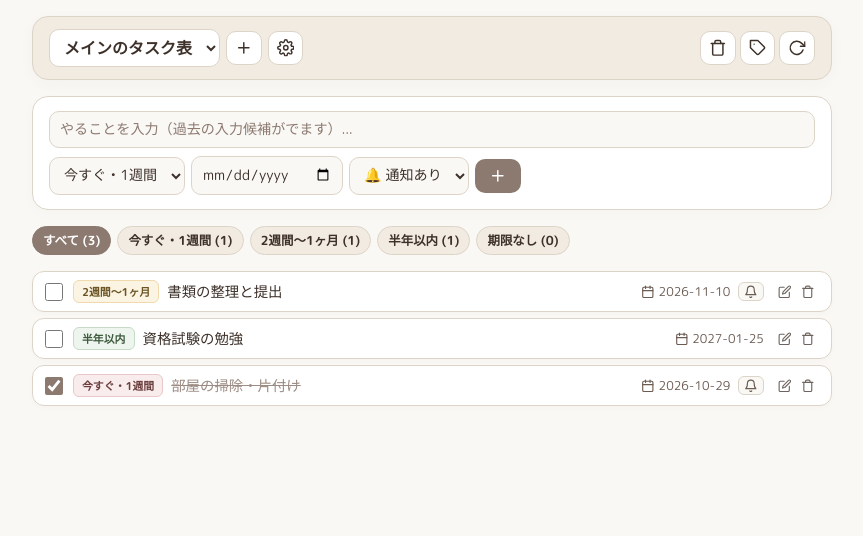
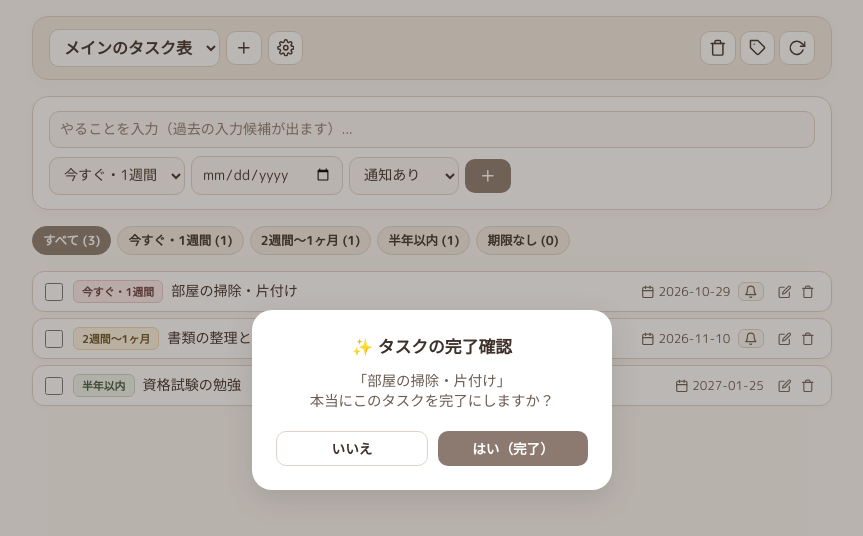
Before and after one commit to yuusyl51s2-source/-todo-, a plain HTML site: page index.html in a window 1280 px wide. Both pictures are taken after a click on the checkbox 262 px from the left and 291 px from the top of the page. Shown: the whole page, without its empty margins (208-1071 px from the left). Drawn offline with Linux system fonts and the light colour scheme.

Commit message:
Add files via upload

```diff
--- a/index.html
+++ b/index.html
@@ -3,7 +3,7 @@
 <head>
   <meta charset="UTF-8">
   <meta name="viewport" content="width=device-width, initial-scale=1.0">
-  <title>ToDo list</title>
+  <title>ToDo - タスク管理表</title>
 
   <!-- Google Fonts: M PLUS Rounded 1c -->
   <link rel="preconnect" href="https://fonts.googleapis.com">
@@ -84,7 +84,7 @@
     .icon-white svg { stroke: #FFFFFF; }
 
     /* ---------------------------------------------------------
-       ヘッダー・ワークスペース切替領域 (超コンパクト化)
+       ヘッダー・ワークスペース切替領域
        --------------------------------------------------------- */
     header {
       display: flex;
@@ -317,11 +317,15 @@
     }
 
     .task-title {
-      font-size: 0.9rem;
+      font-size: 0.88rem;
       font-weight: 500;
-      white-space: nowrap;
+      line-height: 1.35;
+      display: -webkit-box;
+      -webkit-line-clamp: 2;
+      -webkit-box-orient: vertical;
       overflow: hidden;
       text-overflow: ellipsis;
+      word-break: break-all;
     }
 
     .task-item.completed .task-title {
@@ -434,7 +438,7 @@
       background: #FFFFFF;
       border-radius: 20px;
       width: 100%;
-      max-width: 520px;
+      max-width: 420px;
       padding: 20px 24px;
       box-shadow: 0 10px 30px rgba(61, 49, 42, 0.15);
       max-height: 85vh;
@@ -567,7 +571,7 @@
   <symbol id="icon-arrow-down" viewBox="0 0 24 24"><line x1="12" y1="5" x2="12" y2="19"></line><polyline points="19 12 12 19 5 12"></polyline></symbol>
 </svg>
 
-<!-- 過去のタスク名の入力サジェスト（予測変換リスト） -->
+<!-- 過去のタスク名予測変換リスト -->
 <datalist id="taskTitleHistoryList"></datalist>
 
 <div class="app-container">
@@ -604,16 +608,14 @@
   <div class="add-card">
     <div class="input-group">
       <div class="input-row">
-        <!-- datalist連携による過去タスク名の自動予測変換機能 -->
-        <input type="text" id="taskTitle" class="input-title" list="taskTitleHistoryList" placeholder="やることを入力（過去の入力候補がでます）..." onkeydown="if(event.key==='Enter') addTask()">
+        <input type="text" id="taskTitle" class="input-title" list="taskTitleHistoryList" placeholder="やることを入力（過去の入力候補が出ます）..." onkeydown="if(event.key==='Enter') addTask()">
       </div>
       <div class="input-row">
         <select id="taskCategory" class="input-cat"></select>
         <input type="date" id="taskDueDate" class="input-date" title="期限日">
-        <!-- 通知あり / なし のシンプル選択 -->
         <select id="taskNotifyEnable" class="input-notify" title="通知のオン/オフ">
-          <option value="true">🔔 通知あり</option>
-          <option value="false">🔕 通知なし</option>
+          <option value="true"> 通知あり</option>
+          <option value="false"> 通知なし</option>
         </select>
         <button class="btn btn-primary btn-icon-only" style="padding: 7px 14px;" onclick="addTask()" title="タスクを追加">
           <span class="icon icon-white"><svg><use href="#icon-plus"/></svg></span>
@@ -630,6 +632,18 @@
   <!-- タスク一覧 -->
   <div class="task-list" id="taskList">
     <!-- 動的生成 -->
+  </div>
+</div>
+
+<!-- モーダル：タスク完了確認用カスタムポップアップ -->
+<div class="modal-overlay" id="completeConfirmModal">
+  <div class="modal-card" style="max-width: 360px; text-align: center; padding: 24px;">
+    <div style="font-size: 1.05rem; font-weight: 700; margin-bottom: 12px; color: var(--text-main);">✨ タスクの完了確認</div>
+    <p id="completeConfirmText" style="font-size: 0.9rem; color: var(--text-sub); margin-bottom: 20px; line-height: 1.4; white-space: pre-wrap;"></p>
+    <div style="display: flex; gap: 10px; justify-content: center;">
+      <button class="btn" style="flex: 1;" onclick="closeCompleteConfirm(false)">いいえ</button>
+      <button class="btn btn-primary" style="flex: 1;" onclick="closeCompleteConfirm(true)">はい（完了）</button>
+    </div>
   </div>
 </div>
 
@@ -661,8 +675,8 @@
       <div class="form-group">
         <label>通知設定</label>
         <select id="editTaskNotifyEnable">
-          <option value="true">🔔 通知あり（3日前19時＆当日朝5時）</option>
-          <option value="false">🔕 通知なし</option>
+          <option value="true"> 通知あり（3日前19時＆当日朝5時）</option>
+          <option value="false"> 通知なし</option>
         </select>
       </div>
     </div>
@@ -767,13 +781,14 @@
 <script>
   /* カラー定義 */
   const COLOR_OPTIONS = [
-    { key: 'rose', name: '🩷pink', class: 'cat-color-rose' },
-    { key: 'honey', name: '💛yellow', class: 'cat-color-honey' },
-    { key: 'sage', name: '💚green', class: 'cat-color-sage' },
-    { key: 'lavender', name: '💜purple', class: 'cat-color-lavender' },
-    { key: 'apricot', name: '🧡orange', class: 'cat-color-apricot' },
-    { key: 'sky', name: '💙blue', class: 'cat-color-sky' },
-    { key: 'tea', name: '🤎brown', class: 'cat-color-tea' }
+    { key: 'rose', name: 'ダスティローズ', class: 'cat-color-rose' },
+    { key: 'honey', name: 'ハニーイエロー', class: 'cat-color-honey' },
+    { key: 'sage', name: 'セージグリーン', class: 'cat-color-sage' },
+    { key: 'lavender', name: 'ソフトラベンダー', class: 'cat-color-lavender' },
+    { key: 'mint', name: 'ペパーミント', class: 'cat-color-mint' },
+    { key: 'apricot', name: 'アプリコット', class: 'cat-color-apricot' },
+    { key: 'sky', name: 'スカイブルー', class: 'cat-color-sky' },
+    { key: 'tea', name: 'ミルクティー', class: 'cat-color-tea' }
   ];
 
   const DEFAULT_CATEGORIES = [
@@ -783,13 +798,13 @@
     { id: 'cat_4', name: '期限なし', color: 'lavender' }
   ];
 
-  const STORAGE_KEY = 'pastel_multi_todo_app_data_v5';
+  const STORAGE_KEY = 'pastel_multi_todo_app_data_v8';
 
   /* アプリ状態 */
   let appState = {
     currentWorkspaceId: 'default_ws',
     trash: [],
-    historyTitles: ['部屋の掃除・片付け', '書類の整理と提出', '資格試験の勉強'], // 過去タスク履歴
+    historyTitles: ['部屋の掃除・片付け', '書類の整理と提出', '資格試験の勉強'],
     workspaces: {
       'default_ws': {
         id: 'default_ws',
@@ -805,6 +820,7 @@
   };
 
   let activeFilter = 'ALL';
+  let pendingCompleteTaskId = null;
 
   function getRelativeDateStr(addDays) {
     const d = new Date();
@@ -821,7 +837,7 @@
     renderFilterTabs();
     renderHistoryDatalist();
     renderTasks();
-    setInterval(checkNotifications, 30000); // 30秒周期判定
+    setInterval(checkNotifications, 30000);
   }
 
   function saveToStorage() {
@@ -849,7 +865,6 @@
     return appState.workspaces[appState.currentWorkspaceId];
   }
 
-  /* 過去のタスク名予測変換（datalist）の更新 */
   function renderHistoryDatalist() {
     const dl = document.getElementById('taskTitleHistoryList');
     dl.innerHTML = '';
@@ -865,15 +880,12 @@
   function addTitleToHistory(title) {
     if (!title) return;
     if (!appState.historyTitles) appState.historyTitles = [];
-    // 重複を避けて先頭に追加
     appState.historyTitles = appState.historyTitles.filter(t => t !== title);
     appState.historyTitles.unshift(title);
-    // 最大50件保持
     if (appState.historyTitles.length > 50) appState.historyTitles.pop();
     renderHistoryDatalist();
   }
 
-  /* ワークスペース操作 */
   function renderWorkspaceSelect() {
     const select = document.getElementById('workspaceSelect');
     select.innerHTML = '';
@@ -951,7 +963,6 @@
     }
   }
 
-  /* カテゴリ＆フィルター */
   function renderCategorySelect() {
     const ws = getCurrentWorkspace();
     const select = document.getElementById('taskCategory');
@@ -991,7 +1002,6 @@
     renderTasks();
   }
 
-  /* 期限昇順ソート */
   function sortTasksByDueDate(tasks) {
     return tasks.slice().sort((a, b) => {
       if (a.completed !== b.completed) return a.completed ? 1 : -1;
@@ -1002,7 +1012,6 @@
     });
   }
 
-  /* タスク一覧表示 */
   function renderTasks() {
     const ws = getCurrentWorkspace();
     const listEl = document.getElementById('taskList');
@@ -1040,7 +1049,6 @@
         `;
       }
 
-      // 通知ありのタスクにベルマーク表示
       let notifyHtml = '';
       if (task.dueDate && (task.notifyEnable === undefined || task.notifyEnable === true || task.notifyEnable === 'true')) {
         notifyHtml = `
@@ -1051,7 +1059,7 @@
       }
 
       item.innerHTML = `
-        <input type="checkbox" class="task-checkbox" ${task.completed ? 'checked' : ''} onchange="toggleTask('${task.id}')">
+        <input type="checkbox" class="task-checkbox" ${task.completed ? 'checked' : ''} onclick="triggerTaskToggle(event, '${task.id}')">
         <div class="task-content">
           <div class="task-main-info">
             <span class="cat-badge-mini ${colorObj.class}">${cat.name}</span>
@@ -1076,7 +1084,41 @@
     });
   }
 
-  /* タスク追加・履歴記憶 */
+  /* 確実にダイアログを出すクリック処理 */
+  function triggerTaskToggle(event, id) {
+    const ws = getCurrentWorkspace();
+    const task = ws.tasks.find(t => t.id === id);
+    if (!task) return;
+
+    if (!task.completed) {
+      // 未完了→完了にする時: デフォルトのチェック付けを一旦防止して確認ポップアップを表示
+      event.preventDefault();
+      pendingCompleteTaskId = id;
+      document.getElementById('completeConfirmText').textContent = `「${task.title}」\n本当にこのタスクを完了にしますか？`;
+      openModal('completeConfirmModal');
+    } else {
+      // 完了→未完了に戻す時
+      task.completed = false;
+      saveToStorage();
+      renderTasks();
+    }
+  }
+
+  /* ポップアップ応答処理 */
+  function closeCompleteConfirm(isYes) {
+    if (isYes && pendingCompleteTaskId) {
+      const ws = getCurrentWorkspace();
+      const task = ws.tasks.find(t => t.id === pendingCompleteTaskId);
+      if (task) {
+        task.completed = true;
+        saveToStorage();
+        renderTasks();
+      }
+    }
+    pendingCompleteTaskId = null;
+    closeModal('completeConfirmModal');
+  }
+
   function addTask() {
     const ws = getCurrentWorkspace();
     const titleInput = document.getElementById('taskTitle');
@@ -1087,7 +1129,6 @@
     const title = titleInput.value.trim();
     if (!title) return;
 
-    // 入力履歴にタスク名を記憶保存
     addTitleToHistory(title);
 
     const newTask = {
@@ -1109,16 +1150,6 @@
     renderTasks();
   }
 
-  function toggleTask(id) {
-    const ws = getCurrentWorkspace();
-    const task = ws.tasks.find(t => t.id === id);
-    if (task) {
-      task.completed = !task.completed;
-      saveToStorage();
-      renderTasks();
-    }
-  }
-
   function deleteTask(id) {
     const ws = getCurrentWorkspace();
     const taskIndex = ws.tasks.findIndex(t => t.id === id);
@@ -1135,7 +1166,6 @@
     }
   }
 
-  /* タスク修正モーダル */
   function openEditTaskModal(id) {
     const ws = getCurrentWorkspace();
     const task = ws.tasks.find(t => t.id === id);
@@ -1182,7 +1212,6 @@
     }
   }
 
-  /* ゴミ箱 */
   function cleanOldTrash() {
     const SEVEN_DAYS_MS = 7 * 24 * 60 * 60 * 1000;
     const now = Date.now();
@@ -1227,7 +1256,6 @@
     }
   }
 
-  /* 自動プッシュ通知判定 (通知あり設定のタスクのみ実行) */
   function requestNotificationPermission() {
     if ('Notification' in window && Notification.permission === 'default') {
       Notification.requestPermission();
@@ -1243,12 +1271,11 @@
 
     Object.values(appState.workspaces).forEach(ws => {
       ws.tasks.forEach(task => {
-        // 通知がオフ(false)の場合はスキップ
         if (task.completed || !task.dueDate || task.notifyEnable === false || task.notifyEnable === 'false') return;
 
         const taskDate = new Date(task.dueDate + 'T00:00:00');
         const todayDate = new Date(todayStr + 'T00:00:00');
-        const diffDays = Math.round((taskDate - todayDate) / (1000 * 60 * 60 * 24));
+        const diffDays = Math.round((taskDate - todayDate) / (1000 * 1000 * 60 * 60 * 24));
 
         const is3DaysBefore1900 = (diffDays === 3 && currentHM === '19:00');
         const isSameDay0500 = (diffDays === 0 && currentHM === '05:00');
@@ -1263,7 +1290,6 @@
     });
   }
 
-  /* カテゴリ編集モーダル */
   let tempCategories = [];
 
   function openCatManageModal() {
@@ -1349,7 +1375,6 @@
     closeModal('catModal');
   }
 
-  /* バックアップ機能 */
   function openDataModal() {
     document.getElementById('jsonArea').value = JSON.stringify(appState, null, 2);
     openModal('dataModal');
@@ -1383,7 +1408,6 @@
     }
   }
 
-  /* モーダルヘルパー */
   function openModal(id) { document.getElementById(id).classList.add('active'); }
   function closeModal(id) { document.getElementById(id).classList.remove('active'); }
   function escapeHtml(str) {
```
